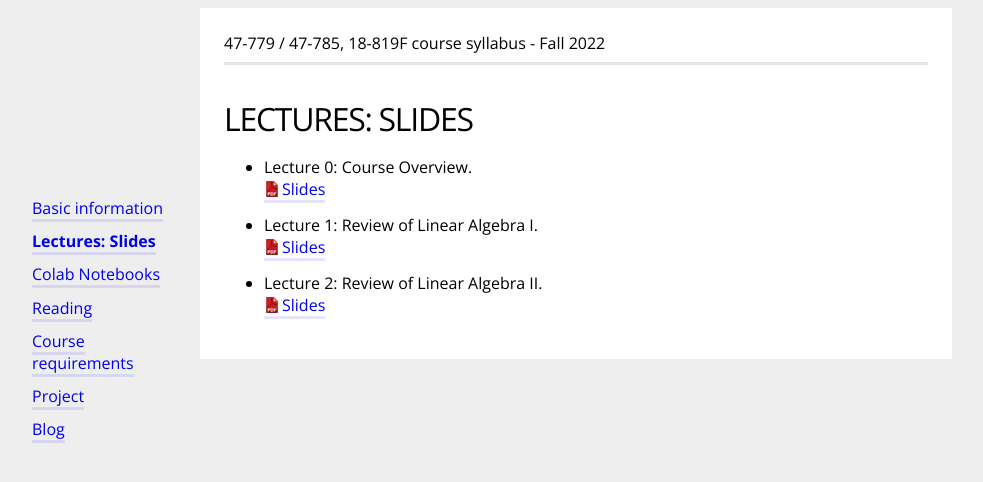
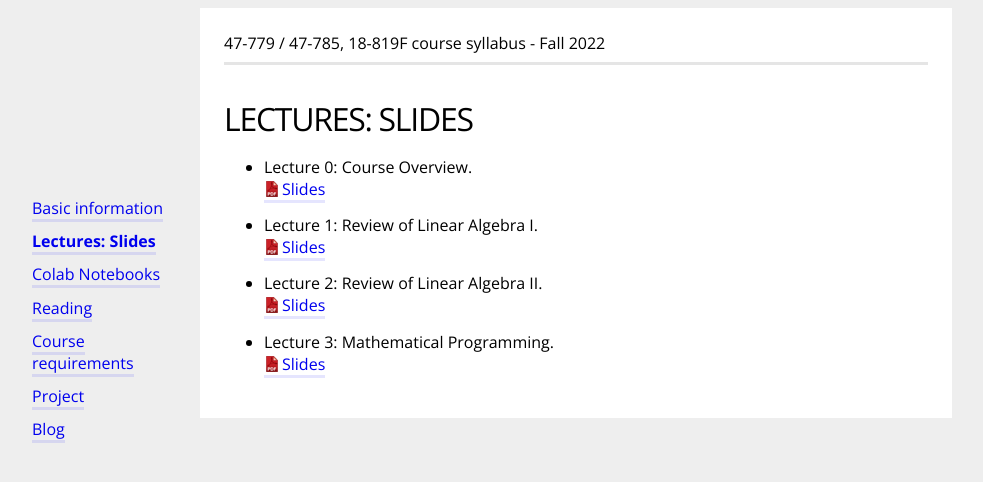
Before and after one commit to bernalde/QuIPML22, a Jekyll site: the page built from lecture.md, in a window 1280 px wide. Shown: the top 482 px of the page, without its empty margins (64-1047 px from the left). Built offline with Jekyll 4.4.1, drawn with Linux system fonts in a browser that asks for light colours; some of the changed lines change nothing that is shown.

Commit message:
Updated lecture 3

```diff
--- a/lecture.md
+++ b/lecture.md
@@ -20,10 +20,10 @@ Here you can access all the lecture slides.
 - Lecture 2: Review of Linear Algebra II.<br>
 <a href="slides/18-819F Lecture 2 - Review of Linear Algebra II.pdf" download>Slides</a>
 
-<!-- - Lecture 3: Mathematical Programming.<br>
-<a href="slides/QUIP and QML Lecture 3 - Mathematical Programming.pdf" download>Slides</a>
+- Lecture 3: Mathematical Programming.<br>
+<a href="slides/18-819F Lecture 3 - Introduction to Marchine Learning I.pdf" download>Slides</a>
 
-- Lecture 4: Introduction to Machine Learning.<br>
+<!-- - Lecture 4: Introduction to Machine Learning.<br>
 <a href="slides/QUIP and QML Lecture 4 - Introduction to Machine Learning.pdf" download>Slides</a>
 
 - Lecture 5: Ising and QUBO.<br>
```
